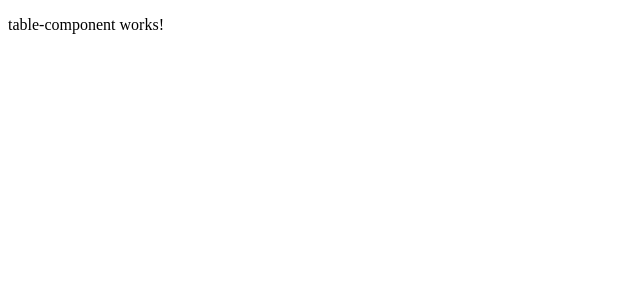
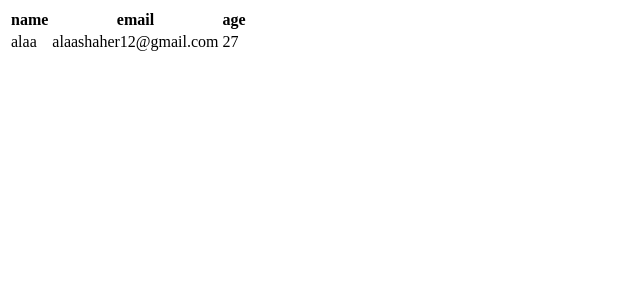
Before and after one commit to alaashaher/table-task-kn, an Angular app: page / in a window 1280 px wide. Shown: the top 300 px of the page, without its empty margins (0-640 px from the left). Built offline with nearby package versions, Linux system fonts and the light colour scheme.

Commit message:
create dynamic table

```diff
--- a/src/app/app.component.html
+++ b/src/app/app.component.html
@@ -1 +1 @@
-<app-table-component></app-table-component>
+<app-table-component [StudentsArr]="StudentsArr"></app-table-component>
--- a/src/app/app.component.ts
+++ b/src/app/app.component.ts
@@ -7,4 +7,12 @@ import { Component } from '@angular/core';
 })
 export class AppComponent {
   title = 'table-task';
+
+  StudentsArr = [{
+    name: "alaa",
+    email: "alaashaher12@gmail.com",
+    age: 27
+  }];
+
+
 }
--- a/src/app/table-component/table-component.component.html
+++ b/src/app/table-component/table-component.component.html
@@ -1 +1,25 @@
-<p>table-component works!</p>
+<table class="table table-striped">
+  <thead>
+    <tr>
+
+
+    <th>name</th>
+    <th>email</th>
+    <th>age</th>
+</tr>
+  </thead>
+  <tbody>
+    <tr *ngFor="let item of StudentsArr">
+      <td>
+        {{ item.name }}
+      </td>
+
+      <td>
+        {{ item.email }}
+      </td>
+      <td>
+        {{ item.age }}
+      </td>
+    </tr>
+  </tbody>
+</table>
--- a/src/app/table-component/table-component.component.ts
+++ b/src/app/table-component/table-component.component.ts
@@ -1,15 +1,13 @@
-import { Component, OnInit } from '@angular/core';
+import { Component, Input, OnInit } from '@angular/core';
 
 @Component({
   selector: 'app-table-component',
   templateUrl: './table-component.component.html',
-  styleUrls: ['./table-component.component.css']
+  styleUrls: ['./table-component.component.css'],
 })
 export class TableComponentComponent implements OnInit {
+  @Input('StudentsArr') StudentsArr: [];
+  constructor() {}
 
-  constructor() { }
-
-  ngOnInit(): void {
-  }
-
+  ngOnInit(): void {}
 }
--- a/src/styles.css
+++ b/src/styles.css
@@ -1 +1,3 @@
 /* You can add global styles to this file, and also import other style files */
+
+/* @import "~bootstrap/scss/bootstrap"; */
```
